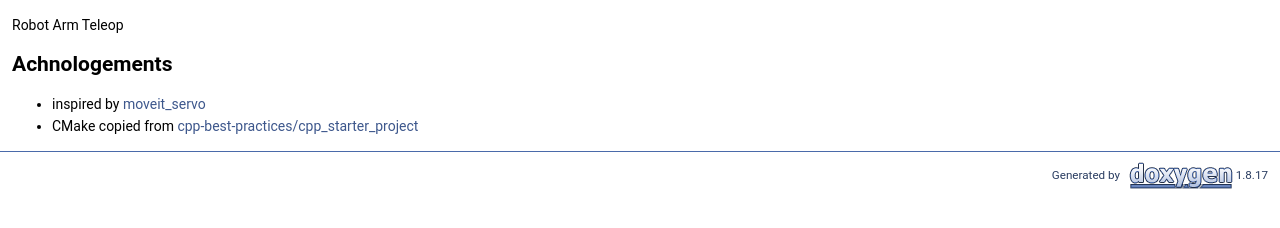
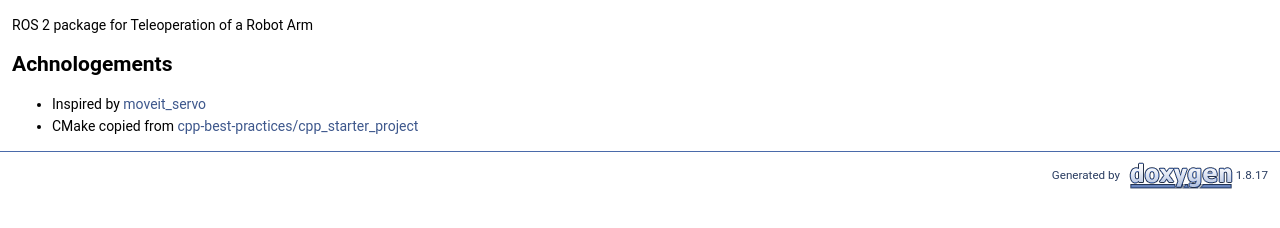
Before and after one commit to tylerjw/arm_teleop, a plain HTML site: page index.html in a window 1280 px wide. Shown: the part 322-550 px from the top of the page. Drawn offline with Linux system fonts and the light colour scheme.

Commit message:
Deploying to gh-pages from @ tylerjw/arm_teleop@45bfc8aa66ca95e2ff2947e7849ab1251302a3da 🚀

```diff
--- a/index.html
+++ b/index.html
@@ -66,11 +66,11 @@ $(function() {
 </div><!--header-->
 <div class="contents">
 <div class="textblock"><p><a href="https://github.com/tylerjw/arm_teleop/actions/workflows/format.yaml?query=branch%3Amain"><object type="image/svg+xml" data="https://github.com/tylerjw/arm_teleop/actions/workflows/format.yaml/badge.svg?branch=main" style="pointer-events: none;">Formatting (pre-commit)</object></a> <a href="https://github.com/tylerjw/arm_teleop/actions/workflows/ci.yaml?query=branch%3Amain"><object type="image/svg+xml" data="https://github.com/tylerjw/arm_teleop/actions/workflows/ci.yaml/badge.svg?branch=main" style="pointer-events: none;">CI (Rolling)</object></a> <a href="https://github.com/tylerjw/arm_teleop/actions/workflows/doxygen.yaml?query=branch%3Amain"><object type="image/svg+xml" data="https://github.com/tylerjw/arm_teleop/actions/workflows/doxygen.yaml/badge.svg?branch=main" style="pointer-events: none;">Doxygen</object></a></p>
-<p>Robot Arm Teleop</p>
+<p>ROS 2 package for Teleoperation of a Robot Arm</p>
 <h2><a class="anchor" id="autotoc_md1"></a>
 Achnologements</h2>
 <ul>
-<li>inspired by <a href="https://github.com/ros-planning/moveit2/tree/main/moveit_ros/moveit_servo">moveit_servo</a></li>
+<li>Inspired by <a href="https://github.com/ros-planning/moveit2/tree/main/moveit_ros/moveit_servo">moveit_servo</a></li>
 <li>CMake copied from <a href="https://github.com/cpp-best-practices/cpp_starter_project">cpp-best-practices/cpp_starter_project</a> </li>
 </ul>
 </div></div><!-- PageDoc -->
```
